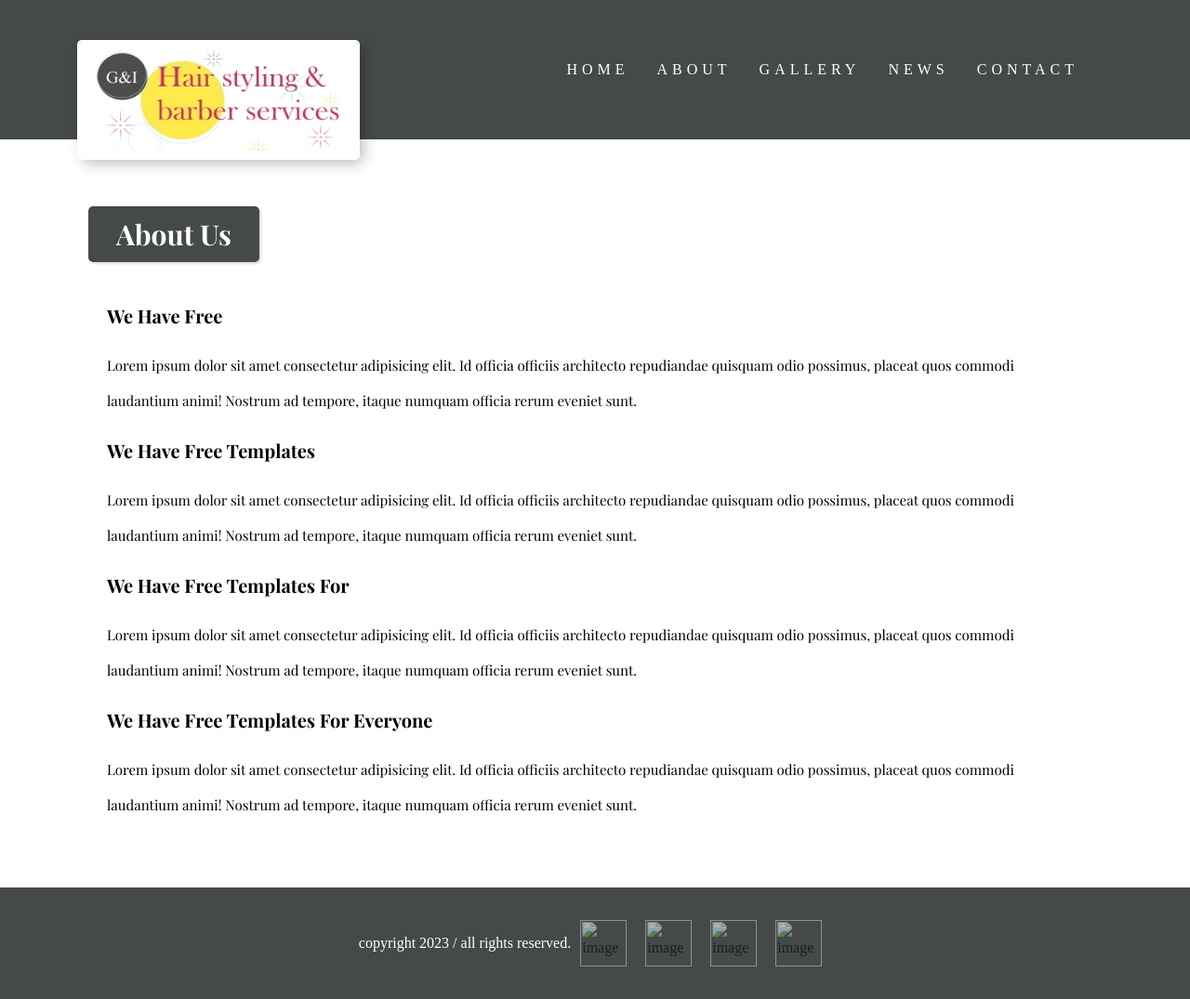
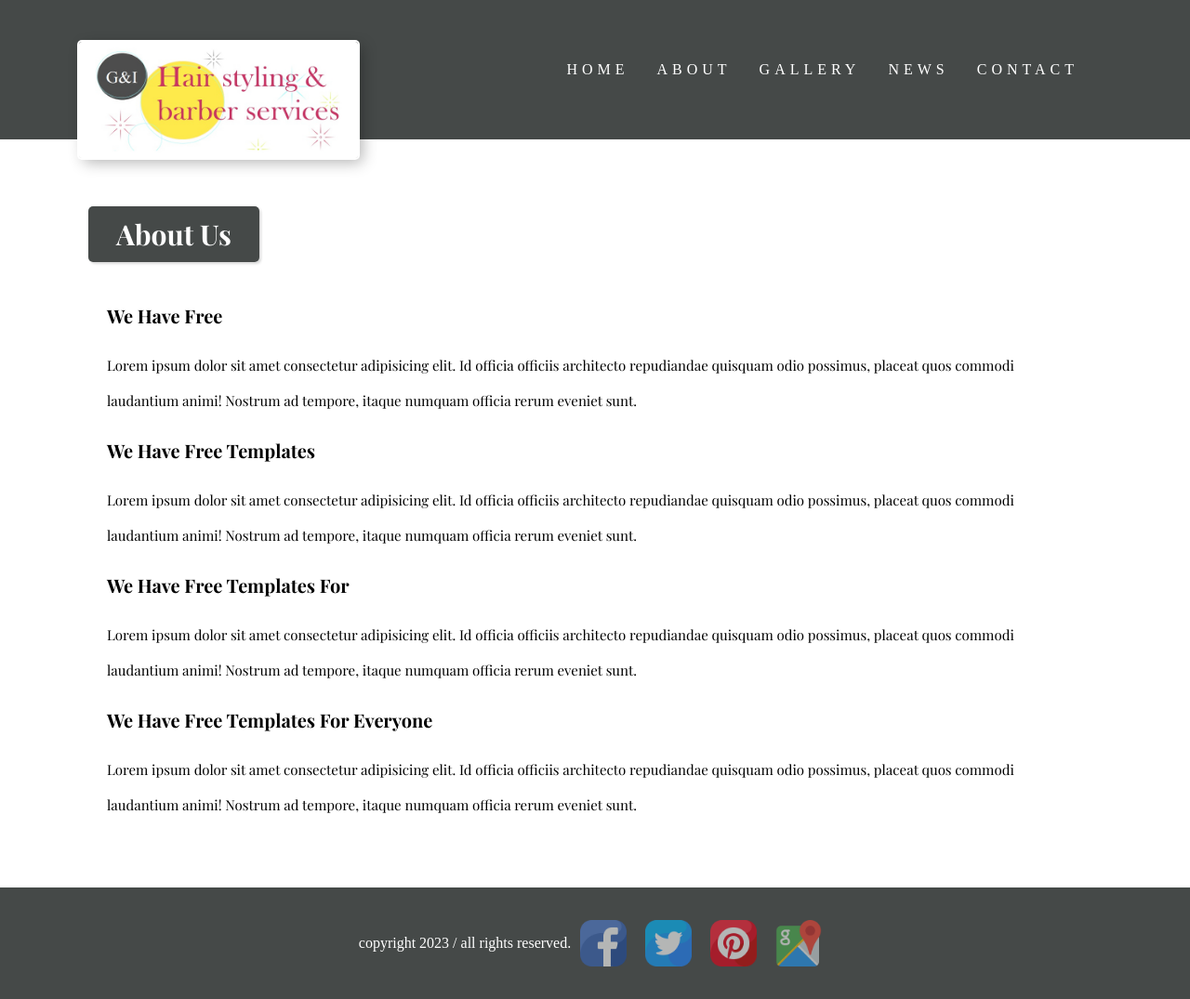
Before and after one commit to ruru-dev/hairSalonWebsite, a plain HTML site: page pages/about.html in a window 1280 px wide. Shown: the whole page at 93% size. Drawn offline with nearby package versions, Linux system fonts and the light colour scheme; the site is published under a folder, as on GitHub Pages, so addresses that start at the root find nothing; a web font is replaced by a local one.

Commit message:
fix file paths for footer

```diff
--- a/pages/about.html
+++ b/pages/about.html
@@ -40,10 +40,10 @@
     </div>
     <footer class="container-footer">
       <div class="footer-copyright">copyright 2023 / all rights reserved.</div>
-        <img class="icon"  src="/images/facebook-image.png" alt="image not found">
-        <img class="icon"  src="/images/twitter-image.png" alt="image not found">
-        <img class="icon"  src="/images/pinterest-image.png" alt="image not found">
-        <img class="icon"  src="/images/google-maps-image.png" alt="image not found">
+        <img class="icon"  src="../images/facebook-image.png" alt="image not found">
+        <img class="icon"  src="../images/twitter-image.png" alt="image not found">
+        <img class="icon"  src="../images/pinterest-image.png" alt="image not found">
+        <img class="icon"  src="../images/google-maps-image.png" alt="image not found">
     </footer>
   </div>
 </body>
```
Also changed, not shown: pages/contact.html (+4 -4 lines), pages/gallery.html (+4 -4 lines), pages/news.html (+4 -4 lines).
